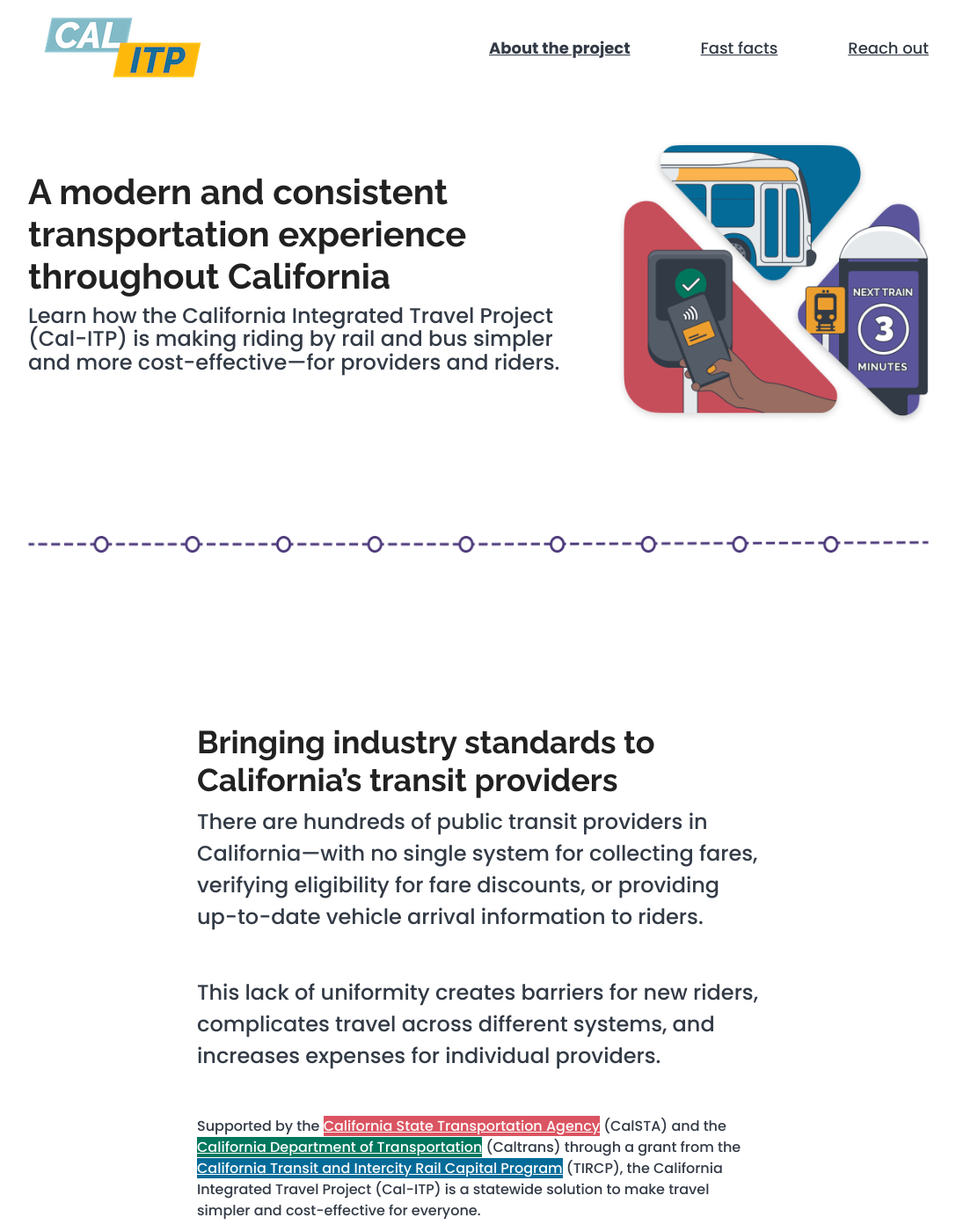
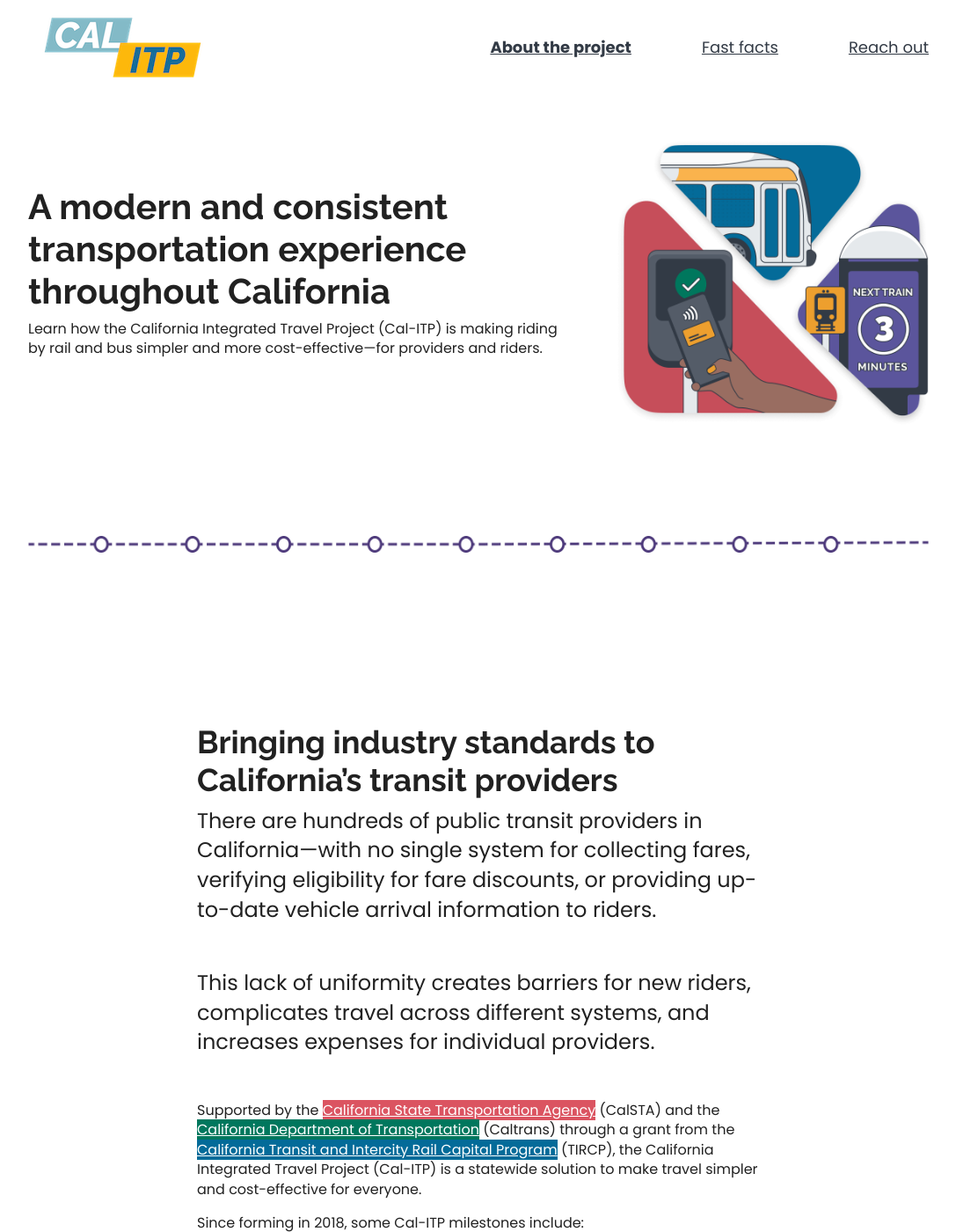
Before and after one commit to cal-itp/calitp.org, a Jekyll site: the page built from src/index.html, in a window 1280 px wide and 1400 px high. Shown: the whole window at 88% size, without its empty margins (96-1183 px from the left). Built offline with Jekyll 4.4.1, drawn with Linux system fonts in a browser that asks for light colours.

Commit message:
refactor(hero): set styles for hero paragraph

```diff
--- a/_config.yml
+++ b/_config.yml
@@ -1,7 +1,7 @@
 analytics: "G-VCVX2DGPPN"
 domain: "www.calitp.org"
 description: "A state government initiative, Cal-ITP is making riding by rail and bus simpler and more cost-effective—for California transit providers and riders."
-google_fonts: "https://fonts.googleapis.com/css2?family=Poppins:wght@500;700&family=Raleway:wght@700&display=swap"
+google_fonts: "https://fonts.googleapis.com/css2?family=Poppins:wght@400;700&family=Raleway:wght@700&display=swap"
 source: ./src
 theme_background_color: "#b82d28"
 theme_color: "#b82d28"
--- a/src/index.html
+++ b/src/index.html
@@ -7,7 +7,7 @@
   <section id="deck">
     <section>
       <h1>A modern and consistent transportation experience throughout California</h1>
-      <p class="big">
+      <p>
         Learn how the California Integrated Travel Project (Cal-ITP) is making riding by rail and bus simpler and more
         cost-effective—for providers and riders.
       </p>
--- a/src/stylesheets/main.css
+++ b/src/stylesheets/main.css
@@ -14,7 +14,7 @@
 h1 {
   font-weight: 700;
   font-size: 40px;
-  line-height: 48px;
+  line-height: 120%;
 }
 
 h2 {
@@ -29,7 +29,10 @@
 a,
 li {
   font-family: "Poppins", sans-serif;
-  color: #323a45;
+  font-size: 16px;
+  line-height: 140%;
+
+  color: #212121;
 }
 
 picture.railway img {
@@ -101,15 +104,6 @@
   line-height: 1.1;
   align-items: center;
   padding-bottom: 50px;
-}
-
-.big {
-  font-size: 24px;
-}
-@media (max-width: 540px) {
-  #deck .big {
-    font-size: 18px;
-  }
 }
 
 #details {
```
